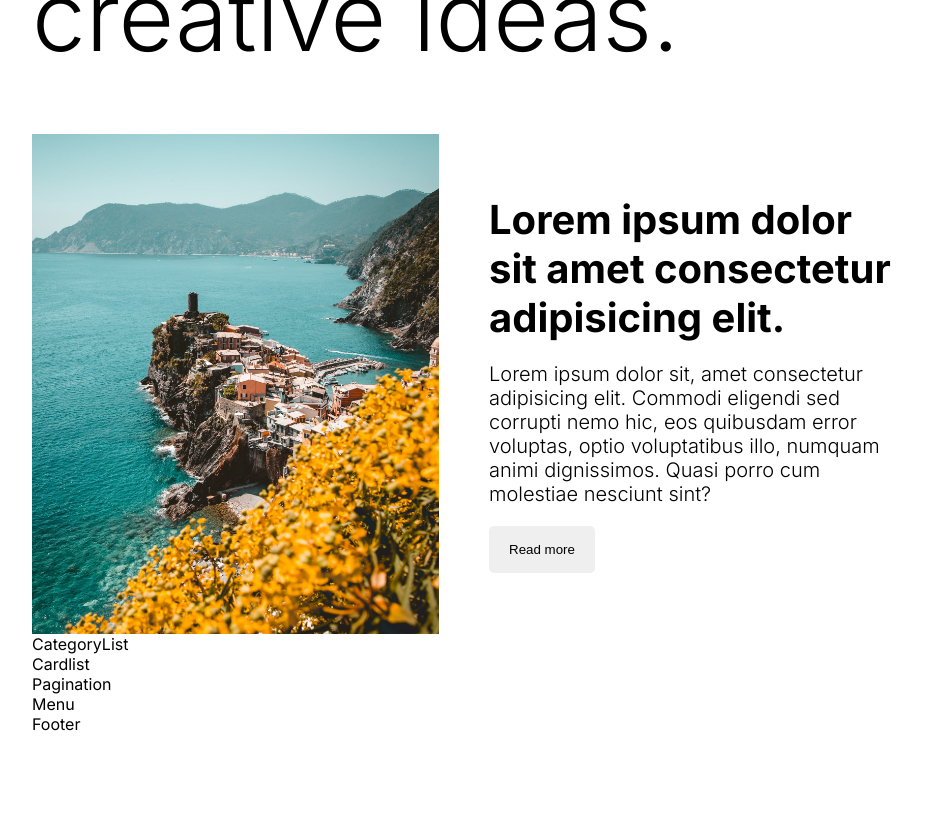
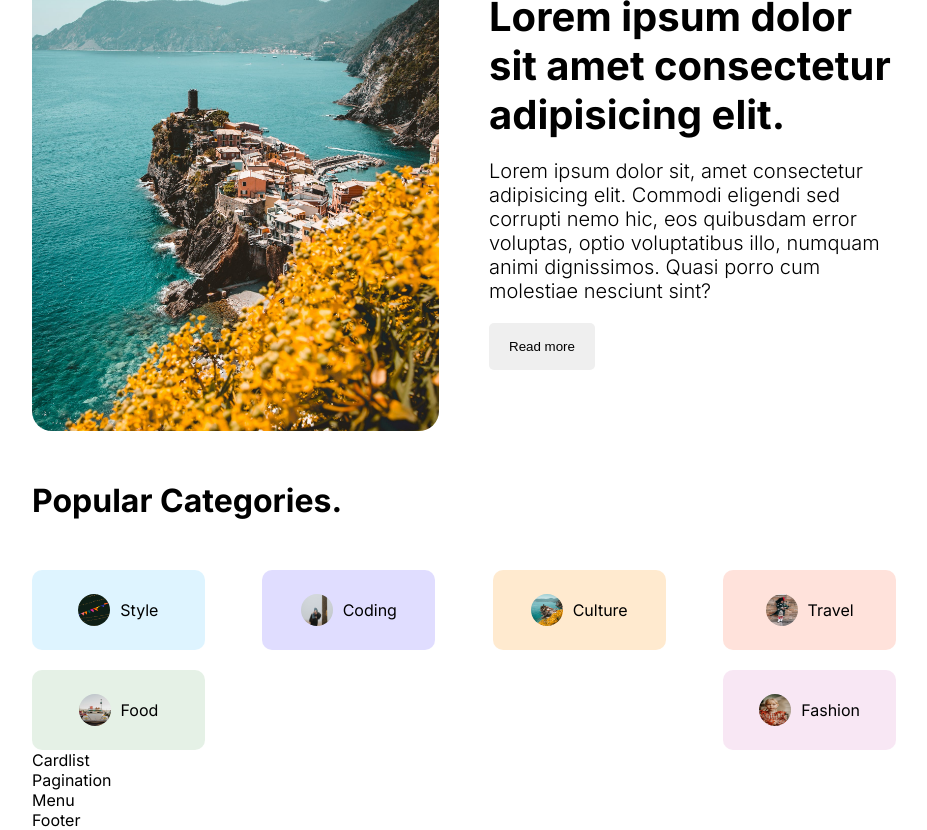
Before and after one commit to rahulAgdev/blogit, a Next.js app: page / in a window 1280 px wide. Shown: the part 520-1350 px from the top of the page, without its empty margins (176-1103 px from the left). Before the commit the page ends 1254 px from the top, so only its background shows below. Built offline with nearby package versions, Linux system fonts and the light colour scheme.

Commit message:
Styling the category section

```diff
--- a/components/categoryList/CategoryList.jsx
+++ b/components/categoryList/CategoryList.jsx
@@ -1,8 +1,68 @@
 import React from 'react'
 import styles from './categoryList.module.css'
+import Link from 'next/link'
+import Image from 'next/image'
 const CategoryList = () => {
   return (
-    <div className={styles.container}>CategoryList</div>
+    <div className={styles.container}>
+      <h1 className={styles.title}>Popular Categories.</h1>
+      <div className={styles.categories}>
+          <Link href='/blog?cat=style' className={`${styles.category} ${styles.style}`}>
+            <Image src='/style.png'
+              alt=''
+              width={32}
+              height={32}
+              className={styles.image}
+            />
+            Style
+          </Link>
+          <Link href='/blog?cat=coding' className={`${styles.category} ${styles.coding}`}>
+            <Image src='/coding.png'
+              alt=''
+              width={32}
+              height={32}
+              className={styles.image}
+            />
+            Coding
+          </Link>
+          <Link href='/blog?cat=culture' className={`${styles.category} ${styles.culture}`}>
+            <Image src='/culture.png'
+              alt=''
+              width={32}
+              height={32}
+              className={styles.image}
+            />
+            Culture
+          </Link>
+          <Link href='/blog?cat=travel' className={`${styles.category} ${styles.travel}`}>
+            <Image src='/travel.png'
+              alt=''
+              width={32}
+              height={32}
+              className={styles.image}
+            />
+            Travel
+          </Link>
+          <Link href='/blog?cat=food' className={`${styles.category} ${styles.food}`}>
+            <Image src='/food.png'
+              alt=''
+              width={32}
+              height={32}
+              className={styles.image}
+            />
+            Food
+          </Link>
+          <Link href='/blog?cat=fashion' className={`${styles.category} ${styles.fashion}`}>
+            <Image src='/fashion.png'
+              alt=''
+              width={32}
+              height={32}
+              className={styles.image}
+            />
+            Fashion
+          </Link>
+      </div>
+    </div>
   )
 }
 
--- a/components/categoryList/categoryList.module.css
+++ b/components/categoryList/categoryList.module.css
@@ -1,2 +1,67 @@
-.container{
+.container {
 }
+.title {
+  margin: 50px 0px;
+}
+
+.categories {
+  display: flex;
+  flex-wrap: wrap;
+  justify-content: space-between;
+  gap: 20px;
+}
+.category {
+  display: flex;
+  align-items: center;
+  gap: 10px;
+  text-transform: capitalize;
+  width: 15%;
+  height: 80px;
+  justify-content: center;
+  border-radius: 10px;
+}
+.category.style {
+  background-color: #57c4ff31;
+}
+
+.category.fashion {
+  background-color: #da85c731;
+}
+.category.food {
+  background-color: #7fb88133;
+}
+.category.travel {
+  background-color: #ff795736;
+}
+.category.culture {
+  background-color: #ffb04f45;
+}
+.category.coding {
+  background-color: #5e4fff31;
+}
+
+.image {
+  border-radius: 50%;
+}
+
+
+@media screen and (max-width: 1280px) {
+    .category{
+        width: 20%;
+    }
+}
+@media screen and (max-width: 1024px) {
+    .category{
+        width: 25%;
+    }
+}
+@media screen and (max-width: 768px) {
+    .category{
+        width: 45%;
+    }
+}
+@media screen and (max-width: 640px) {
+    .category{
+        width: 100%;
+    }
+}
--- a/components/featured/featured.module.css
+++ b/components/featured/featured.module.css
@@ -18,6 +18,7 @@
 .imageContainer{
     flex: 1;
     height: 500px;
+
     position: relative;
 
 }
@@ -29,6 +30,7 @@
 }
 .image{
     object-fit: cover;
+    border-radius: 20px;
 }
 
 .postTitle{
@@ -48,3 +50,34 @@
     width: max-content;
     border: none;
 }
+
+
+@media screen and (max-width: 1280px) {
+    .title{
+        font-size: 72px;
+    }
+
+}
+
+@media screen and (max-width: 1024px) {
+    .title{
+        font-size: 64px;
+    }
+
+    .imageContainer{
+        display: none;
+    }
+
+}
+@media screen and (max-width: 768px) {
+    .title{
+        font-size: 48px;
+    }
+
+
+}
+@media screen and (max-width: 640px) {
+    .title{
+        font-size: 36px;
+    }
+}
```
